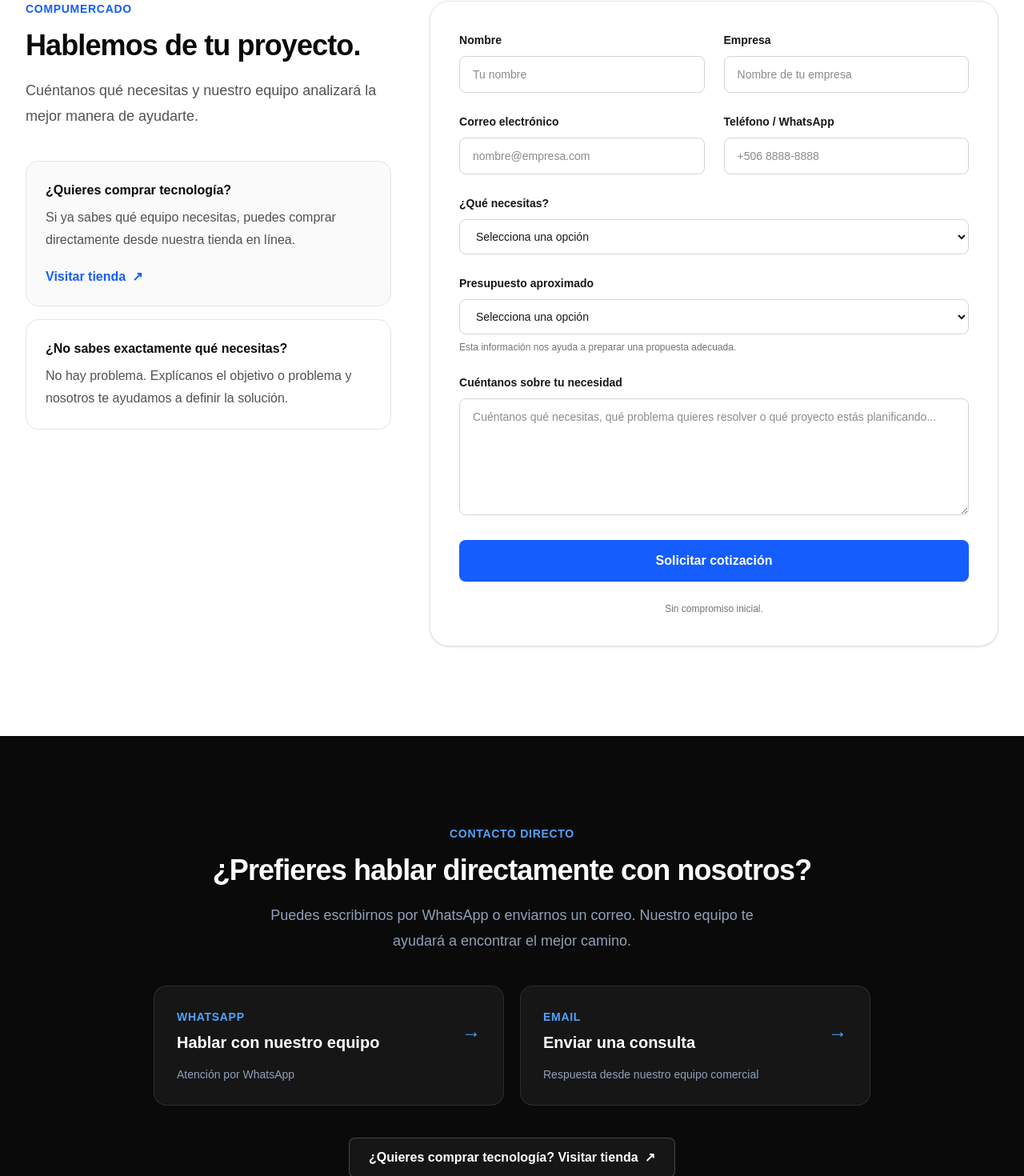
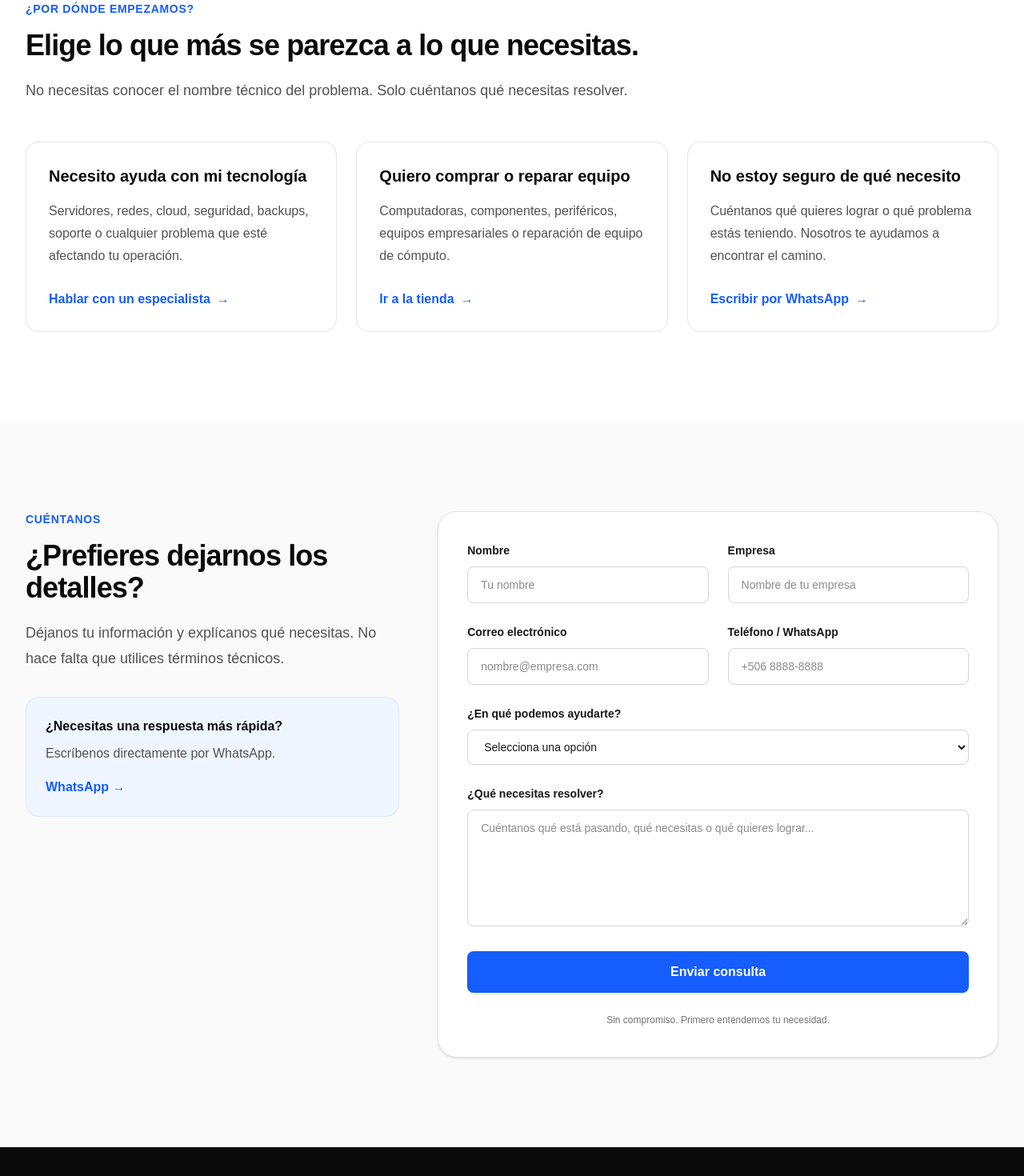
Before and after one commit to jsolisba/compumercado-web, a Next.js app: page /contact in a window 1280 px wide. Shown: the part 636-2106 px from the top of the page at 80% size. Built offline with nearby package versions, Linux system fonts and the light colour scheme.

Commit message:
feat: add contact page

```diff
--- a/src/app/contact/page.tsx
+++ b/src/app/contact/page.tsx
@@ -2,6 +2,33 @@ import Navbar from "@/components/layout/Navbar";
 import Footer from "@/components/layout/Footer";
 import Container from "@/components/ui/Container";
 import Section from "@/components/ui/Section";
+
+const options = [
+  {
+    title: "Necesito ayuda con mi tecnología",
+    description:
+      "Servidores, redes, cloud, seguridad, backups, soporte o cualquier problema que esté afectando tu operación.",
+    action: "Hablar con un especialista",
+    href: "https://wa.me/50670154363",
+    external: true,
+  },
+  {
+    title: "Quiero comprar o reparar equipo",
+    description:
+      "Computadoras, componentes, periféricos, equipos empresariales o reparación de equipo de cómputo.",
+    action: "Ir a la tienda",
+    href: "https://compumercado.shop/",
+    external: true,
+  },
+  {
+    title: "No estoy seguro de qué necesito",
+    description:
+      "Cuéntanos qué quieres lograr o qué problema estás teniendo. Nosotros te ayudamos a encontrar el camino.",
+    action: "Escribir por WhatsApp",
+    href: "https://wa.me/50670154363",
+    external: true,
+  },
+];
 
 const services = [
   "Cloud e infraestructura",
@@ -10,15 +37,6 @@ const services = [
   "Servicios administrados",
   "Backup y continuidad",
   "Otro",
-];
-
-const budgets = [
-  "Menos de ₡250.000",
-  "₡250.000 – ₡500.000",
-  "₡500.000 – ₡1.000.000",
-  "₡1.000.000 – ₡2.500.000",
-  "Más de ₡2.500.000",
-  "Aún no lo sé",
 ];
 
 export default function ContactPage() {
@@ -32,79 +50,116 @@ export default function ContactPage() {
           <Container>
             <div className="max-w-4xl py-20 lg:py-24">
               <div className="text-sm font-semibold uppercase tracking-widest text-blue-400">
-                Hablemos
+                Contacto
               </div>
 
               <h1 className="mt-5 text-5xl font-bold tracking-tight sm:text-6xl">
-                Cuéntanos qué necesitas para tu empresa.
+                ¿Tienes un problema de tecnología?
               </h1>
 
               <p className="mt-7 max-w-3xl text-lg leading-8 text-slate-300">
-                Ya sea que necesites tecnología, infraestructura, seguridad o
-                soporte, cuéntanos qué estás buscando. Analizamos tu necesidad
-                y te ayudamos a definir el siguiente paso.
+                Cuéntanos qué está pasando. Si podemos ayudarte, encontraremos
+                la mejor forma de hacerlo. Y si no sabes exactamente qué
+                necesitas, también podemos empezar por ahí.
               </p>
             </div>
           </Container>
         </section>
 
-        {/* Contact form */}
+        {/* Contact options */}
         <Section>
           <Container>
-            <div className="grid gap-12 lg:grid-cols-[0.9fr_1.4fr]">
-              {/* Intro */}
-              <div>
+            <div className="max-w-3xl">
               <div className="text-sm font-semibold uppercase tracking-wider text-blue-600">
-                  CompuMercado
+                ¿Por dónde empezamos?
               </div>
 
               <h2 className="mt-4 text-3xl font-bold tracking-tight text-neutral-950 sm:text-4xl">
-                  Hablemos de tu proyecto.
+                Elige lo que más se parezca a lo que necesitas.
               </h2>
 
               <p className="mt-5 text-lg leading-8 text-neutral-600">
-                  Cuéntanos qué necesitas y nuestro equipo analizará la mejor
-                  manera de ayudarte.
+                No necesitas conocer el nombre técnico del problema. Solo
+                cuéntanos qué necesitas resolver.
               </p>
+            </div>
 
-                <div className="mt-10 space-y-4">
-                  <div className="rounded-2xl border border-neutral-200 bg-neutral-50 p-6">
-                    <h3 className="font-semibold text-neutral-950">
-                      ¿Quieres comprar tecnología?
+            <div className="mt-12 grid gap-6 lg:grid-cols-3">
+              {options.map((option) => (
+                <article
+                  key={option.title}
+                  className="group flex flex-col rounded-2xl border border-neutral-200 bg-white p-7 transition-all duration-300 hover:-translate-y-1 hover:border-blue-200 hover:shadow-lg"
+                >
+                  <h3 className="text-xl font-bold text-neutral-950">
+                    {option.title}
                   </h3>
 
-                    <p className="mt-2 leading-7 text-neutral-600">
-                      Si ya sabes qué equipo necesitas, puedes comprar
-                      directamente desde nuestra tienda en línea.
+                  <p className="mt-4 flex-1 leading-7 text-neutral-600">
+                    {option.description}
                   </p>
 
                   <a
-                      href="https://compumercado.shop/"
+                    href={option.href}
+                    target={option.external ? "_blank" : undefined}
+                    rel={
+                      option.external
+                        ? "noopener noreferrer"
+                        : undefined
+                    }
+                    className="mt-7 inline-flex items-center font-semibold text-blue-600 transition-colors hover:text-blue-700"
+                  >
+                    {option.action}
+                    <span
+                      aria-hidden="true"
+                      className="ml-2 transition-transform duration-300 group-hover:translate-x-1"
+                    >
+                      →
+                    </span>
+                  </a>
+                </article>
+              ))}
+            </div>
+          </Container>
+        </Section>
+
+        {/* Form */}
+        <Section className="bg-neutral-50">
+          <Container>
+            <div className="grid gap-12 lg:grid-cols-[0.8fr_1.2fr]">
+              <div>
+                <div className="text-sm font-semibold uppercase tracking-wider text-blue-600">
+                  Cuéntanos
+                </div>
+
+                <h2 className="mt-4 text-3xl font-bold tracking-tight text-neutral-950 sm:text-4xl">
+                  ¿Prefieres dejarnos los detalles?
+                </h2>
+
+                <p className="mt-5 text-lg leading-8 text-neutral-600">
+                  Déjanos tu información y explícanos qué necesitas. No hace
+                  falta que utilices términos técnicos.
+                </p>
+
+                <div className="mt-8 rounded-2xl border border-blue-100 bg-blue-50 p-6">
+                  <p className="font-semibold text-neutral-950">
+                    ¿Necesitas una respuesta más rápida?
+                  </p>
+
+                  <p className="mt-2 leading-7 text-neutral-600">
+                    Escríbenos directamente por WhatsApp.
+                  </p>
+
+                  <a
+                    href="https://wa.me/50670154363"
                     target="_blank"
                     rel="noopener noreferrer"
-                      className="mt-5 inline-flex items-center font-semibold text-blue-600 hover:text-blue-700"
+                    className="mt-4 inline-flex font-semibold text-blue-600 hover:text-blue-700"
                   >
-                      Visitar tienda
-                      <span aria-hidden="true" className="ml-2">
-                        ↗
-                      </span>
+                    WhatsApp →
                   </a>
-                  </div>
-
-                  <div className="rounded-2xl border border-neutral-200 bg-white p-6">
-                    <h3 className="font-semibold text-neutral-950">
-                      ¿No sabes exactamente qué necesitas?
-                    </h3>
-
-                    <p className="mt-2 leading-7 text-neutral-600">
-                      No hay problema. Explícanos el objetivo o problema y
-                      nosotros te ayudamos a definir la solución.
-                    </p>
-                  </div>
                 </div>
               </div>
 
-              {/* Form */}
               <div className="rounded-3xl border border-neutral-200 bg-white p-7 shadow-sm sm:p-9">
                 <form className="space-y-6">
                   <div className="grid gap-6 sm:grid-cols-2">
@@ -186,7 +241,7 @@ export default function ContactPage() {
                       htmlFor="service"
                       className="text-sm font-semibold text-neutral-900"
                     >
-                      ¿Qué necesitas?
+                      ¿En qué podemos ayudarte?
                     </label>
 
                     <select
@@ -210,41 +265,10 @@ export default function ContactPage() {
 
                   <div>
                     <label
-                      htmlFor="budget"
-                      className="text-sm font-semibold text-neutral-900"
-                    >
-                      Presupuesto aproximado
-                    </label>
-
-                    <select
-                      id="budget"
-                      name="budget"
-                      defaultValue=""
-                      className="mt-2 w-full rounded-lg border border-neutral-300 bg-white px-4 py-3 text-sm outline-none transition focus:border-blue-500 focus:ring-2 focus:ring-blue-100"
-                    >
-                      <option value="" disabled>
-                        Selecciona una opción
-                      </option>
-
-                      {budgets.map((budget) => (
-                        <option key={budget} value={budget}>
-                          {budget}
-                        </option>
-                      ))}
-                    </select>
-
-                    <p className="mt-2 text-xs text-neutral-500">
-                      Esta información nos ayuda a preparar una propuesta
-                      adecuada.
-                    </p>
-                  </div>
-
-                  <div>
-                    <label
                       htmlFor="message"
                       className="text-sm font-semibold text-neutral-900"
                     >
-                      Cuéntanos sobre tu necesidad
+                      ¿Qué necesitas resolver?
                     </label>
 
                     <textarea
@@ -252,7 +276,7 @@ export default function ContactPage() {
                       name="message"
                       required
                       rows={6}
-                      placeholder="Cuéntanos qué necesitas, qué problema quieres resolver o qué proyecto estás planificando..."
+                      placeholder="Cuéntanos qué está pasando, qué necesitas o qué quieres lograr..."
                       className="mt-2 w-full resize-y rounded-lg border border-neutral-300 px-4 py-3 text-sm outline-none transition focus:border-blue-500 focus:ring-2 focus:ring-blue-100"
                     />
                   </div>
@@ -261,11 +285,11 @@ export default function ContactPage() {
                     type="submit"
                     className="w-full rounded-lg bg-blue-600 px-6 py-3.5 font-semibold text-white shadow-sm transition-all hover:bg-blue-700 hover:shadow-md"
                   >
-                    Solicitar cotización
+                    Enviar consulta
                   </button>
 
                   <p className="text-center text-xs leading-5 text-neutral-500">
-                    Sin compromiso inicial.
+                    Sin compromiso. Primero entendemos tu necesidad.
                   </p>
                 </form>
               </div>
@@ -278,16 +302,17 @@ export default function ContactPage() {
           <Container>
             <div className="mx-auto max-w-4xl text-center">
               <div className="text-sm font-semibold uppercase tracking-wider text-blue-400">
-                Contacto directo
+                También puedes escribirnos
               </div>
 
               <h2 className="mt-4 text-3xl font-bold tracking-tight sm:text-4xl">
-                ¿Prefieres hablar directamente con nosotros?
+                Hablemos directamente.
               </h2>
 
               <p className="mx-auto mt-5 max-w-2xl text-lg leading-8 text-slate-400">
-                Puedes escribirnos por WhatsApp o enviarnos un correo. Nuestro
-                equipo te ayudará a encontrar el mejor camino.
+                Para servicios y soporte, escríbenos por WhatsApp. Para
+                compras y reparaciones, también puedes contactar directamente
+                con nuestra tienda.
               </p>
 
               <div className="mt-10 grid gap-5 sm:grid-cols-2">
@@ -297,63 +322,43 @@ export default function ContactPage() {
                   rel="noopener noreferrer"
                   className="group rounded-2xl border border-white/10 bg-white/5 p-7 text-left transition-all hover:-translate-y-1 hover:border-blue-400/40 hover:bg-white/10"
                 >
-                  <div className="flex items-center justify-between">
-                    <div>
                   <div className="text-sm font-semibold uppercase tracking-wider text-blue-400">
-                        WhatsApp
+                    Servicios y soporte
                   </div>
 
                   <h3 className="mt-2 text-xl font-bold text-white">
-                        Hablar con nuestro equipo
+                    Hablar con un especialista
                   </h3>
-                    </div>
-
-                    <span className="text-2xl text-blue-400 transition-transform group-hover:translate-x-1">
-                      →
-                    </span>
-                  </div>
 
                   <p className="mt-4 text-sm text-slate-400">
-                    Atención por WhatsApp
+                    WhatsApp · +506 7015-4363
                   </p>
+
+                  <span className="mt-5 inline-flex font-semibold text-blue-400">
+                    Escribir por WhatsApp →
+                  </span>
                 </a>
 
                 <a
-                  href="mailto:info@compumercado.com"
+                  href="https://wa.me/50688757678"
+                  target="_blank"
+                  rel="noopener noreferrer"
                   className="group rounded-2xl border border-white/10 bg-white/5 p-7 text-left transition-all hover:-translate-y-1 hover:border-blue-400/40 hover:bg-white/10"
                 >
-                  <div className="flex items-center justify-between">
-                    <div>
                   <div className="text-sm font-semibold uppercase tracking-wider text-blue-400">
-                        Email
+                    Tienda
                   </div>
 
                   <h3 className="mt-2 text-xl font-bold text-white">
-                        Enviar una consulta
+                    Comprar o reparar equipo
                   </h3>
-                    </div>
-
-                    <span className="text-2xl text-blue-400 transition-transform group-hover:translate-x-1">
-                      →
-                    </span>
-                  </div>
 
                   <p className="mt-4 text-sm text-slate-400">
-                    Respuesta desde nuestro equipo comercial
+                    WhatsApp · +506 8875-7678
                   </p>
-                </a>
-              </div>
 
-              <div className="mt-10">
-                <a
-                  href="https://compumercado.shop/"
-                  target="_blank"
-                  rel="noopener noreferrer"
-                  className="inline-flex items-center rounded-lg border border-white/20 bg-white/5 px-6 py-3 font-semibold text-white transition-colors hover:bg-white/10"
-                >
-                  ¿Quieres comprar tecnología? Visitar tienda
-                  <span aria-hidden="true" className="ml-2">
-                    ↗
+                  <span className="mt-5 inline-flex font-semibold text-blue-400">
+                    Contactar tienda →
                   </span>
                 </a>
               </div>
```
Lines whose indentation alone changed are shown as unchanged.
